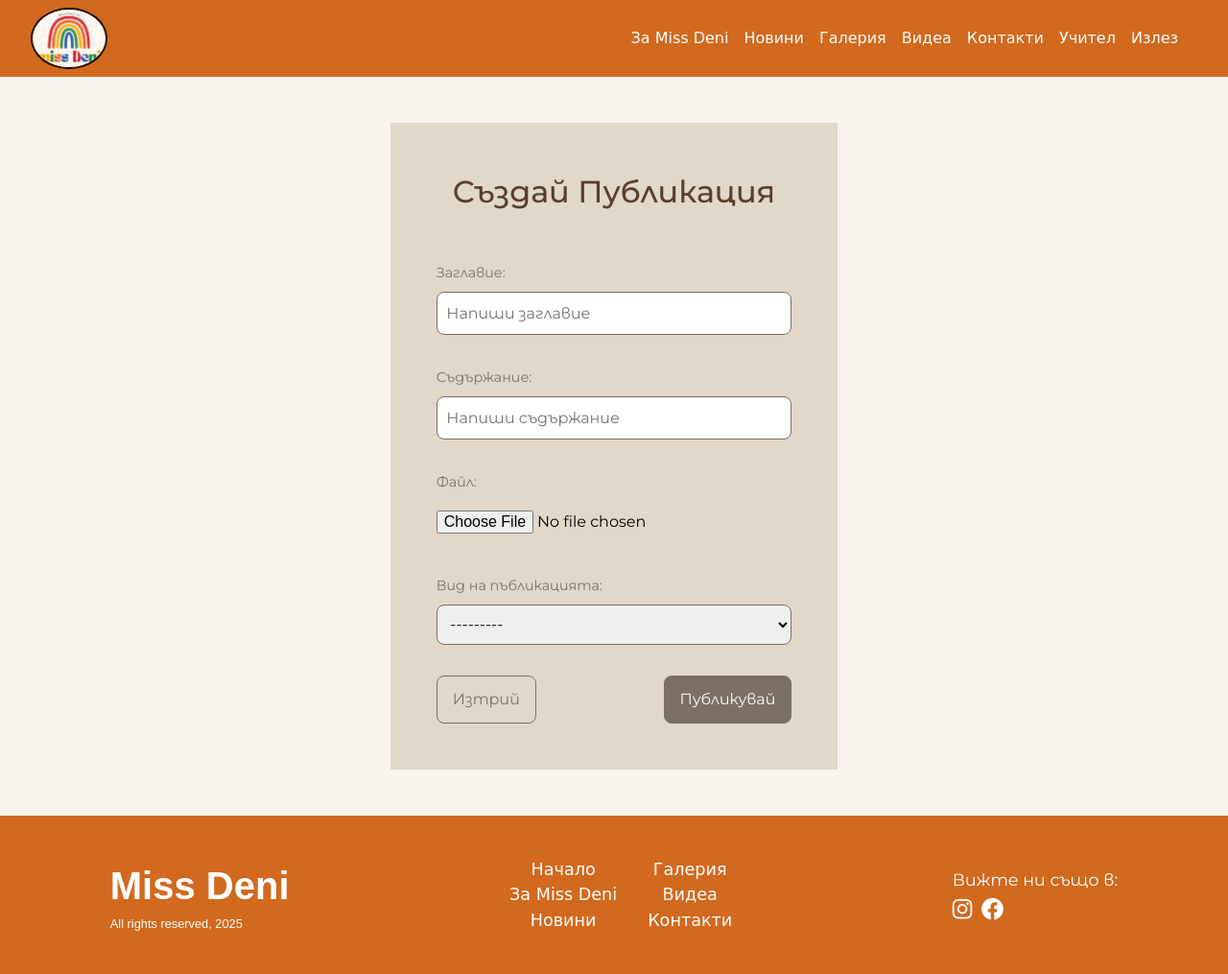
After one commit to Mario-Lupo-Ciaponi/Miss_Deni, a Django app: page /posts/add-post/ in a window 1280 px wide. The commit adds this page. Shown: the whole page at 96% size. Run offline with Django 5.2, Linux system fonts and the light colour scheme; the visitor is signed in with stand-in values (Sample User, id 1); some libraries are stand-ins or nearby versions; some web fonts are replaced.

Commit message:
Feat: created add post functionallity for teacher

```diff
--- a/accounts/urls.py
+++ b/accounts/urls.py
@@ -1,8 +1,9 @@
-from django.contrib.auth.views import LoginView
+from django.contrib.auth.views import LoginView, LogoutView
 from django.urls import path
 from . import views
 
 urlpatterns = [
     path("register/", views.RegisterView.as_view(), name="register"),
     path("login/", views.CustomLoginView.as_view(), name="login"),
+    path("logout/", LogoutView.as_view(), name="logout"),
 ]
--- a/missDeni/settings.py
+++ b/missDeni/settings.py
@@ -142,3 +142,6 @@ MEDIA_ROOT = os.path.join(BASE_DIR, "media")
 # https://docs.djangoproject.com/en/5.2/ref/settings/#default-auto-field
 
 DEFAULT_AUTO_FIELD = 'django.db.models.BigAutoField'
+
+LOGOUT_REDIRECT_URL = "index"
+LOGIN_REDIRECT_URL = "index"
--- /dev/null
+++ b/posts/forms.py
@@ -0,0 +1,32 @@
+from django import forms
+from .models import Post
+
+
+class BasePostModelForm(forms.ModelForm):
+    class Meta:
+        model = Post
+        fields = "__all__"
+
+        widgets = {
+            "title": forms.widgets.TextInput(
+                attrs={
+                    "placeholder": "Напиши заглавие"
+                }
+            ),
+            "description": forms.widgets.TextInput(
+                attrs={
+                    "placeholder": "Напиши съдържание"
+                }
+            ),
+        }
+
+        labels = {
+            "title": "Заглавие",
+            "description": "Съдържание",
+            "file": "Файл",
+            "type_of_post": "Вид на пъбликацията"
+        }
+
+
+class AddPostModelForm(BasePostModelForm):
+    ...
--- a/posts/urls.py
+++ b/posts/urls.py
@@ -3,4 +3,5 @@ from . import views
 
 urlpatterns = [
     path("news/", views.NewsListView.as_view(), name="news"),
+    path("add-post/", views.AddPostView.as_view(), name="add-post"),
 ]
--- a/posts/views.py
+++ b/posts/views.py
@@ -1,8 +1,11 @@
+from django.contrib.auth.mixins import LoginRequiredMixin, UserPassesTestMixin
 from django.shortcuts import render
-from django.views.generic import ListView
+from django.urls import reverse_lazy
+from django.views.generic import ListView, CreateView
 
 from .models import Post
 from .choices import PostTypeChoices
+from .forms import AddPostModelForm
 
 
 class NewsListView(ListView):
@@ -16,3 +19,20 @@ class NewsListView(ListView):
         news = Post.objects.filter(type_of_post=PostTypeChoices.NEWS)
 
         return news
+
+
+
+class AddPostView(LoginRequiredMixin, UserPassesTestMixin, CreateView):
+    form_class = AddPostModelForm
+    model = Post
+    template_name = "posts/add-post.html"
+    success_url = reverse_lazy("index")
+
+    def form_invalid(self, form):
+        print(form.errors)
+        return super().form_invalid(form)
+
+    def test_func(self) -> bool:
+        return (
+            self.request.user.is_superuser
+        )
--- a/static/styles/common/footer.css
+++ b/static/styles/common/footer.css
@@ -78,7 +78,7 @@
   display: none;
 }
 
-@media screen and (max-width: 513px) {
+@media screen and (max-width: 660px) {
   .footer-content {
     flex-direction: column;
     gap: 2.5rem;
--- a/static/styles/common/navbar.css
+++ b/static/styles/common/navbar.css
@@ -14,7 +14,7 @@
   justify-content: space-between;
   flex-flow: row wrap;
   align-items: center;
-  padding: 0.5rem 1rem;
+  padding: 0.5rem  2rem;
   max-width: 93rem;
   margin: 0 auto;
 }
@@ -35,6 +35,7 @@
 
 .navbar .links .item {
   list-style-type: none;
+  position: relative;
 }
 
 .navbar .links .item .link {
--- /dev/null
+++ b/static/styles/posts/form.css
@@ -0,0 +1,79 @@
+:root {
+  --beige-color: #e1d8ca;
+  --dark-brown-color: #5A3E2B;;
+  --brown-color: #7c6f63;
+  --darker-brown-color: #4f433c;
+}
+
+.form-section {
+  display: flex;
+  justify-content: center;
+  width: 100%;
+  margin: 3rem auto;
+}
+
+.form-container {
+  background-color: var(--beige-color);
+  padding: 3rem;
+}
+
+.form-container .form-title {
+  font-size: 2rem;
+  margin-bottom: 3rem;
+  font-weight: 500;
+  text-align: center;
+  color: var(--dark-brown-color);
+}
+
+.form-container .form {
+  display: flex;
+  flex-direction: column;
+  gap: 2rem;
+}
+
+.form-container .form .form-field label{
+  font-size: 0.9rem;
+  color:  var(--brown-color);
+}
+
+.form-container .form .form-field input,
+.form-container .form .form-field select{
+  display: block;
+  margin-top: 0.5rem;
+  padding: 0.6rem;
+  border-radius: 0.5rem;
+  width: 100%;
+  border: 1px solid var(--brown-color);
+}
+
+.form-container .form .form-field input[type="file"]{
+  border: none;
+  padding-left: 0;
+}
+
+.form-container .form .form-field input:focus-visible,
+.form-container .form .form-field select:focus-visible{
+  outline: 2px solid var(--brown-color);
+}
+
+.form-container .form .buttons{
+  display: flex;
+  justify-content: space-between;
+  align-items: center;
+}
+
+.form-container .form .buttons .btn{
+  padding: 0.75rem 1rem;
+  border-radius: 0.5rem;
+  border: 1px solid var(--brown-color);
+}
+
+.form-container .form .buttons .btn.clear{
+  color: var(--brown-color);
+  background-color: transparent;
+}
+
+.form-container .form .buttons .btn.submit{
+  color: white;
+  background-color: var(--brown-color);
+}
--- a/templates/common/navbar.html
+++ b/templates/common/navbar.html
@@ -14,11 +14,33 @@
       <li class="item"><a class="link" href="#">Галерия</a></li>
       <li class="item"><a class="link" href="#">Видеа</a></li>
       <li class="item"><a class="link" href="{% url "contact" %}">Контакти</a></li>
-      {# This is if the parent hasn't sign in to the site #}
-      <li class="item"><a class="link" href="{% url "login" %}">Вход</a></li>
-      {# This is if the parent has signed in to the site #}
-      <li class="item"><a class="link" href="#">Родител</a></li>
+      {% if request.user.is_authenticated %}
+        {% if request.user.is_superuser %}
+          <li class="item">
+            <a class="link" href="#">Учител</a>
+            <ul class="dropdown">
+              <li class="dropdown-item"><a href="{% url "add-post" %}" class="dropdown-link">Нова Публикация</a></li>
+              <li class="dropdown-item"><a href="" class="dropdown-link">Потърси родител</a></li>
+            </ul>
+          </li>
+        {% else %}
+          <li class="item"><a class="link" href="#">Родител</a></li>
+        {% endif %}
+        <li class="item"><a
+                href="{% url "logout" %}"
+                class="link"
+                onclick="event.preventDefault(); document.getElementById('logout-form').submit();">
+                            Излез
+                 </a>
+        </li>
+      {% else %}
+        <li class="item"><a class="link" href="{% url "login" %}">Вход</a></li>
+      {% endif %}
     </ul>
   </div>
 
 </nav>
+
+<form id="logout-form" method="post" action="{% url "logout" %}">
+  {% csrf_token %}
+</form>
--- /dev/null
+++ b/templates/posts/add-post.html
@@ -0,0 +1,38 @@
+{% extends "common/base.html" %}
+
+{% load static %}
+
+{% block styles %}
+  <link rel="stylesheet" href="{% static "styles/posts/form.css" %}" class="css">
+{% endblock %}
+
+{% block title %}
+	Създай публикация
+{% endblock %}
+
+
+{% block content %}
+  <section class="form-section">
+
+    <div class="form-container">
+      <h1 class="form-title">Създай Публикация</h1>
+      <form class="form" method="post" enctype="multipart/form-data">
+        {% csrf_token %}
+
+        {% for field in form %}
+          <div class="form-field">
+            {{ field.label_tag }}
+            {{ field }}
+          </div>
+        {% endfor %}
+
+        <div class="buttons">
+          <button type="reset" class="btn clear">Изтрий</button>
+          <button type="submit" class="btn submit">Публикувай</button>
+        </div>
+
+      </form>
+    </div>
+
+  </section>
+{% endblock %}
```
Also changed, not shown: other parts of static/styles/common/navbar.css (+33 -0 lines), media/posts/balck-cat.jpeg (added), 1 other file.
